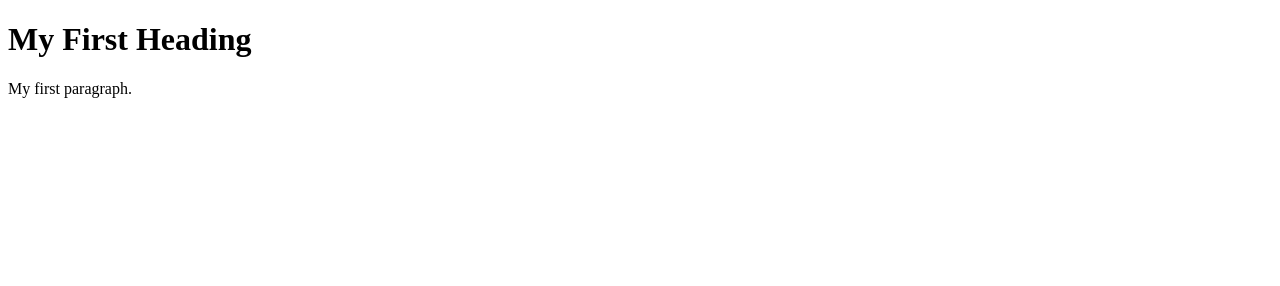
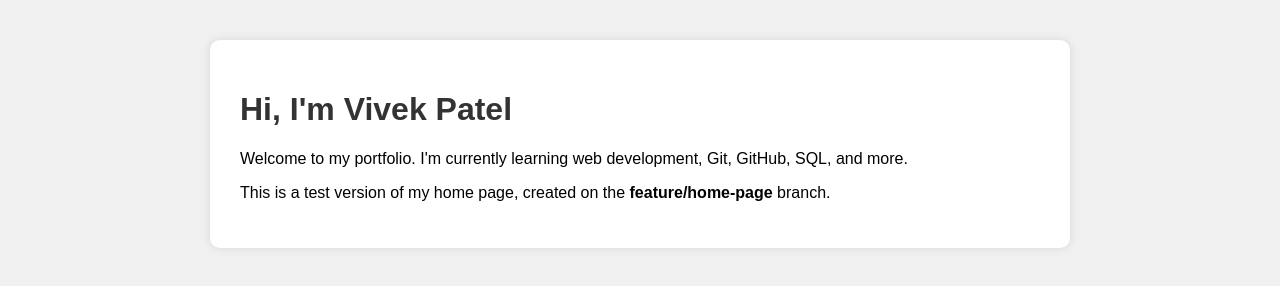
Before and after one commit to vivek0897/my-portfolio, a plain HTML site: page index.html in a window 1280 px wide. Drawn offline with Linux system fonts and the light colour scheme.

```diff
--- a/index.html
+++ b/index.html
@@ -1,9 +1,36 @@
+
 <!DOCTYPE html>
-<html>
+<html lang="en">
+<head>
+  <meta charset="UTF-8">
+  <title>Vivek Patel | Portfolio</title>
+  <meta name="viewport" content="width=device-width, initial-scale=1.0">
+  <style>
+    body {
+      font-family: Arial, sans-serif;
+      margin: 40px;
+      background-color: #f0f0f0;
+    }
+    .container {
+      background-color: white;
+      padding: 30px;
+      border-radius: 10px;
+      max-width: 800px;
+      margin: auto;
+      box-shadow: 0 0 10px rgba(0,0,0,0.1);
+    }
+    h1 {
+      color: #333;
+    }
+  </style>
+</head>
 <body>
 
-<h1>My First Heading</h1>
-<p>My first paragraph.</p>
+  <div class="container">
+    <h1>Hi, I'm Vivek Patel</h1>
+    <p>Welcome to my portfolio. I'm currently learning web development, Git, GitHub, SQL, and more.</p>
+    <p>This is a test version of my home page, created on the <strong>feature/home-page</strong> branch.</p>
+  </div>
 
 </body>
 </html>
```
